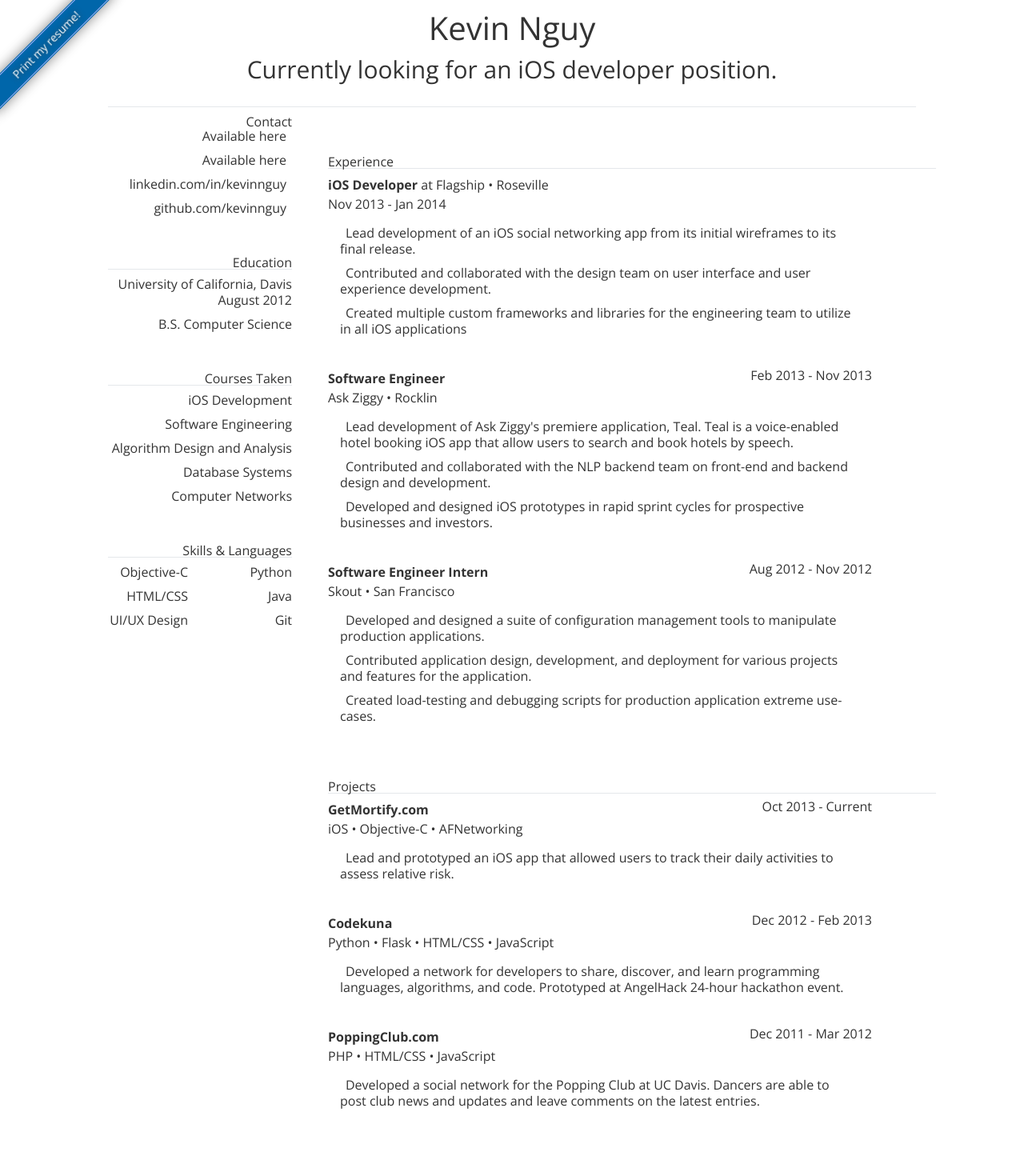
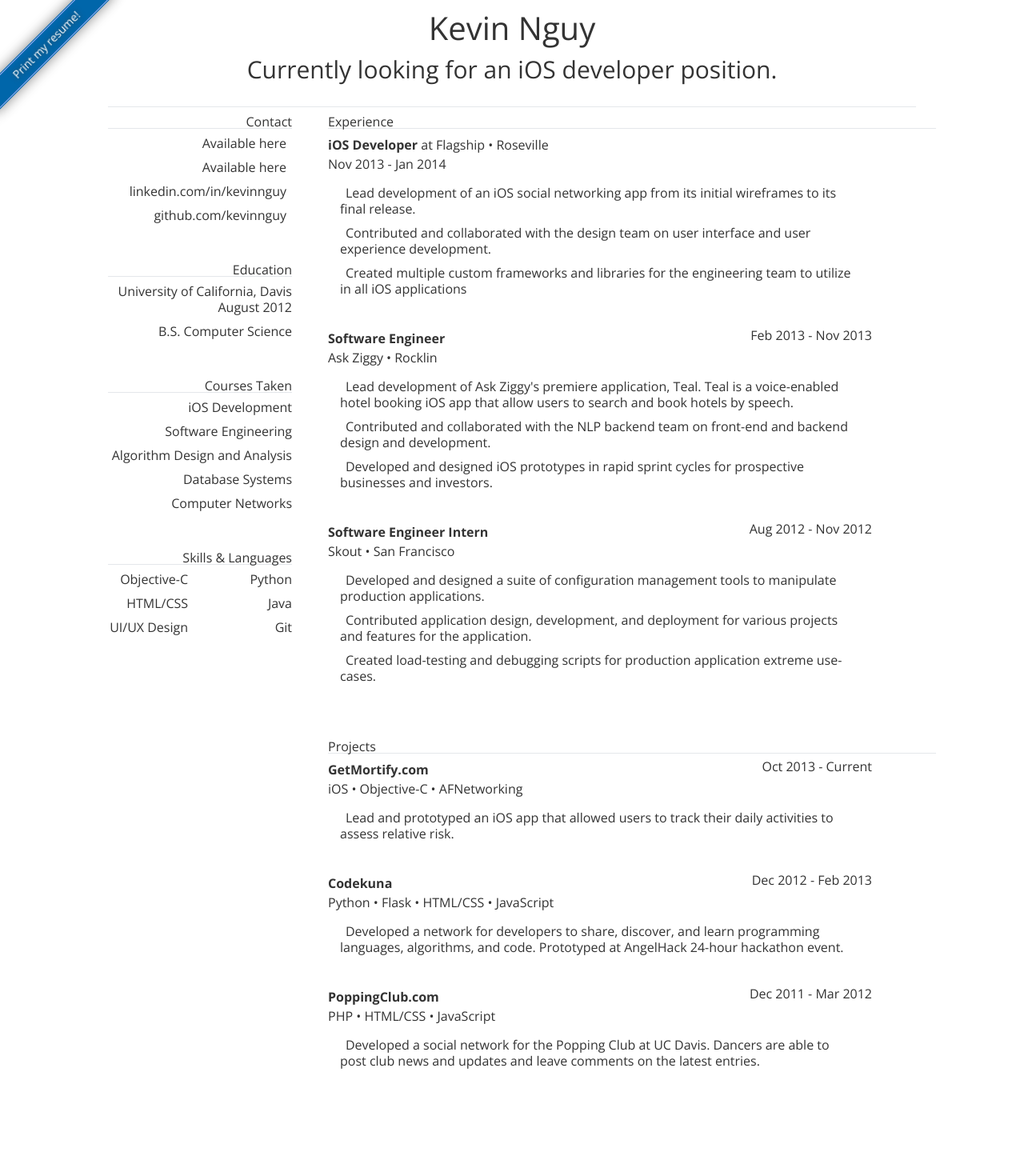
Before and after one commit to kevinnguy/kevinnguy.github.com, a Jekyll site: the page index.html, which Jekyll copies as it is, in a window 1280 px wide. Shown: the whole page at 80% size. Built offline with Jekyll 4.4.1, drawn with Linux system fonts in a browser that asks for light colours; after the commit the page ends 1395 px from its top, so only the background shows below that.

Commit message:
Sorry for the poor description

```diff
--- a/static/css/new_style.css
+++ b/static/css/new_style.css
@@ -612,7 +612,7 @@ border-bottom: 1px solid #e4e7eb;
 
 
 
-#education,#courses,#languages,#experience,#projects
+#contact, #education,#courses,#languages,#experience,#projects
 {
   margin-top:50px;
   margin-bottom:8px;
@@ -626,6 +626,9 @@ border-bottom: 1px solid #e4e7eb;
 #info
 { text-align:right;}
 
+#experience {
+	margin-top: 0px;
+}
 
 #projects
 { margin-top:30px; }
```
